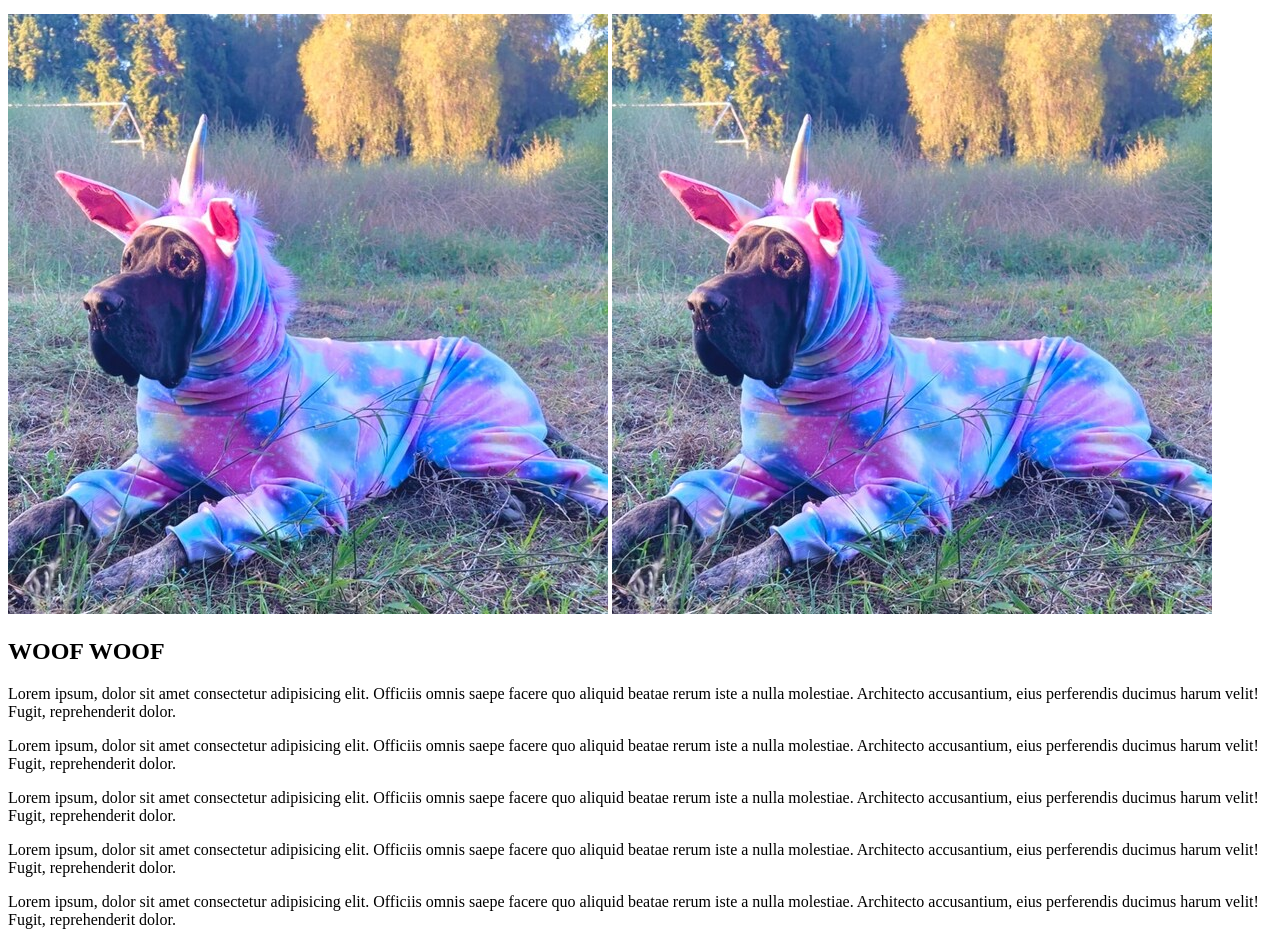
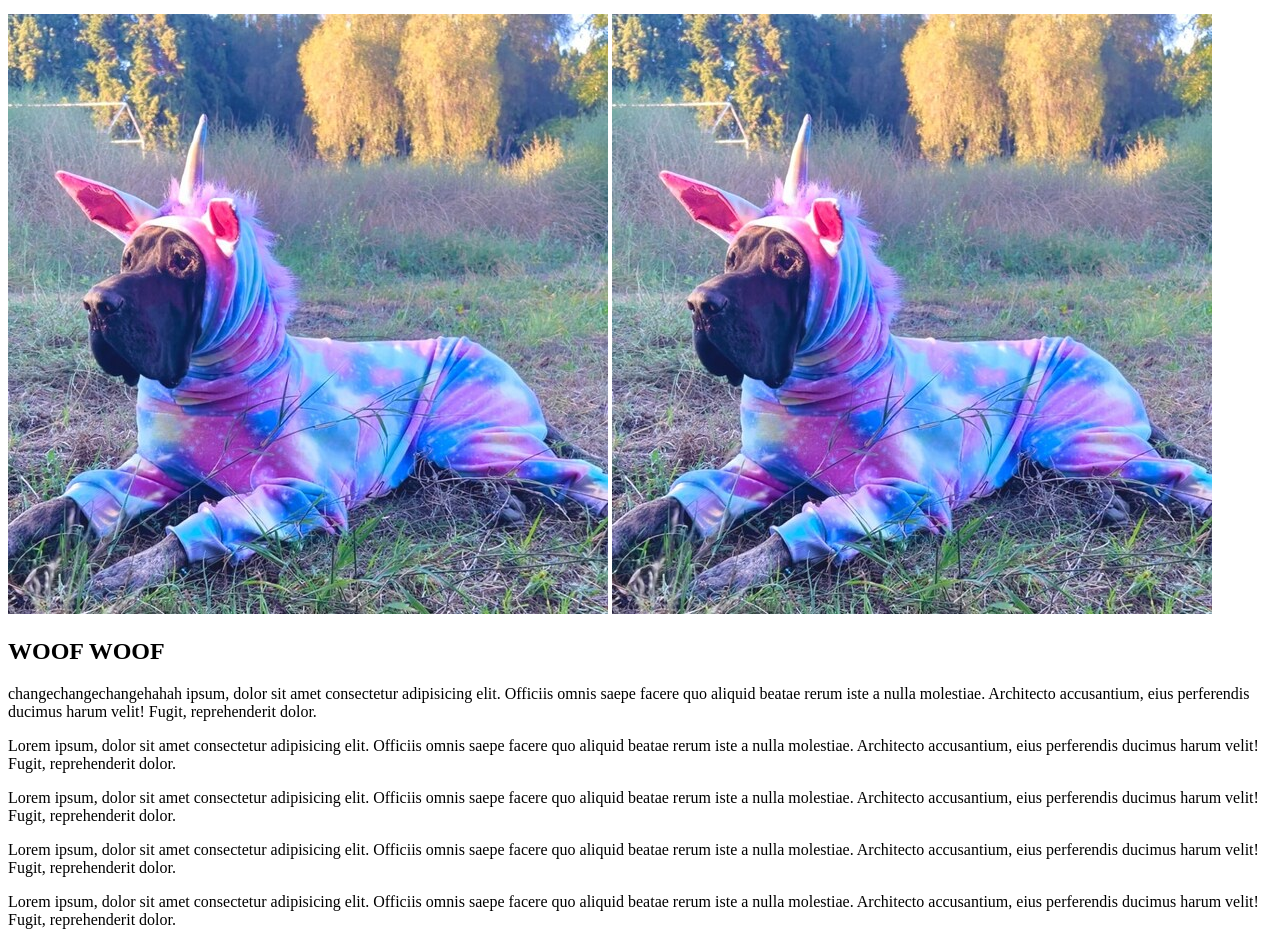
Before and after one commit to wenyulin-11/tut3-github-setup, a plain HTML site: page 02-html/index.html in a window 1280 px wide. Shown: the part 136-1078 px from the top of the page. Drawn offline with Linux system fonts and the light colour scheme.

Commit message:
Update index.html

```diff
--- a/02-html/index.html
+++ b/02-html/index.html
@@ -27,7 +27,7 @@
     <main>
         <section id="dogs" class="blue-section">
             <h2>WOOF WOOF</h2>
-            <p>Lorem ipsum, dolor sit amet consectetur adipisicing elit. Officiis omnis saepe facere quo aliquid beatae
+            <p>changechangechangehahah ipsum, dolor sit amet consectetur adipisicing elit. Officiis omnis saepe facere quo aliquid beatae
                 rerum iste a nulla molestiae. Architecto accusantium, eius perferendis ducimus harum velit! Fugit,
                 reprehenderit dolor.</p>
             <p>Lorem ipsum, dolor sit amet consectetur adipisicing elit. Officiis omnis saepe facere quo aliquid beatae
```
